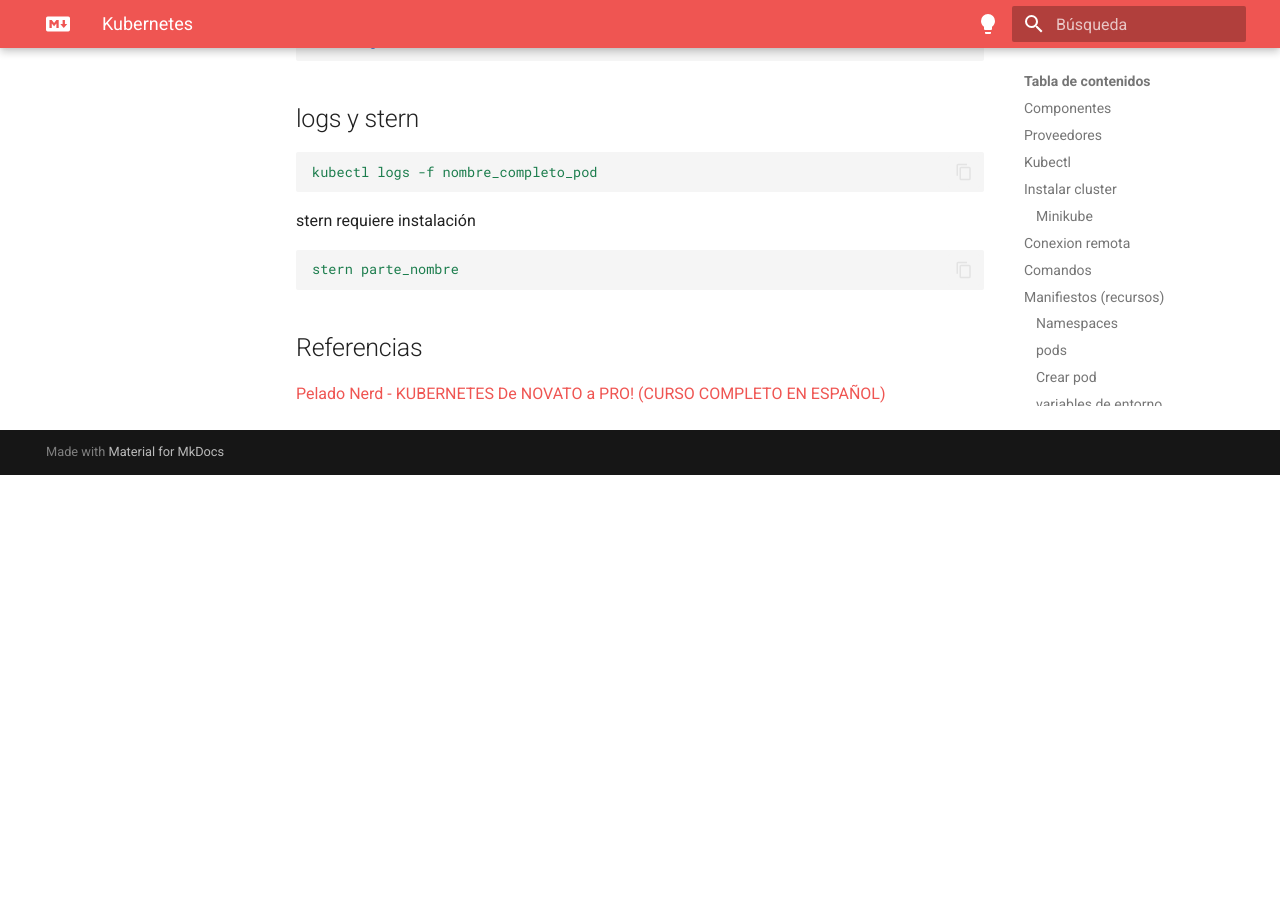
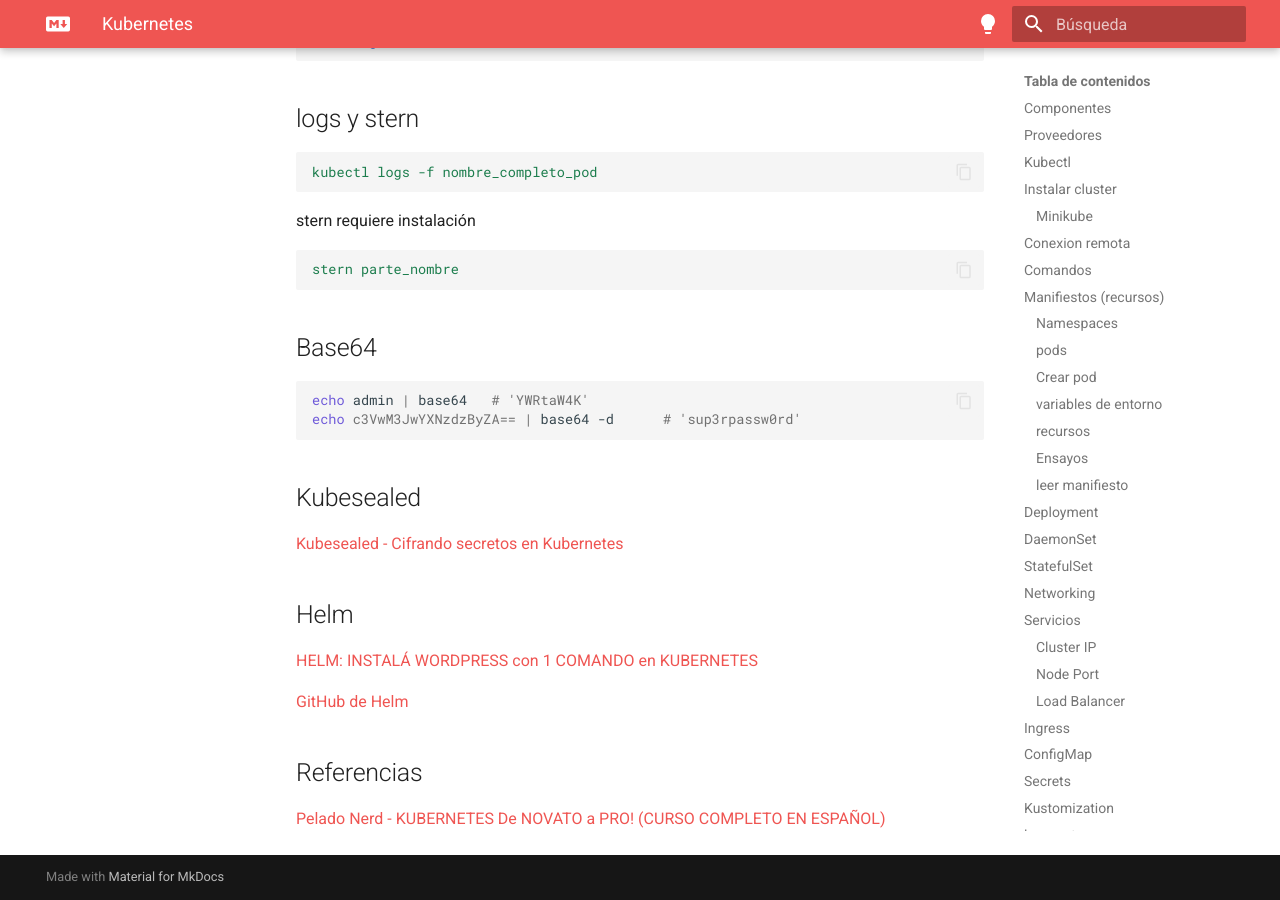
Before and after one commit to alejrot/contenedores, an MkDocs documentation site: the page built from docs/kube/kubernetes.md, in a window 1280 px wide and 900 px high, scrolled down 14685 px. Built offline with MkDocs 1.6.1 and Material for MkDocs 9.7.7, drawn with Linux system fonts in a browser that asks for light colours; plug-ins that fetch from the network failed and are left out; before the commit the page ends 15160 px from its top, so only the background shows below that.

Commit message:
kubernetes: links extras

````diff
--- a/docs/kube/kubernetes.md
+++ b/docs/kube/kubernetes.md
@@ -807,6 +807,28 @@
 ```
 
 
+## Base64
+
+```bash
+echo admin | base64   # 'YWRtaW4K'
+echo c3VwM3JwYXNzdzByZA== | base64 -d      # 'sup3rpassw0rd'
+```
+
+
+
+## Kubesealed
+
+[Kubesealed - Cifrando secretos en Kubernetes](https://www.youtube.com/watch?v=YuKAiy0Olc0)
+
+
+## Helm
+
+
+[HELM: INSTALÁ WORDPRESS con 1 COMANDO en KUBERNETES](https://youtu.be/CPjfb-I_BKU)
+
+
+[GitHub de Helm](https://github.com/helm/helm/releases)
+
 
 ## Referencias
 
````
